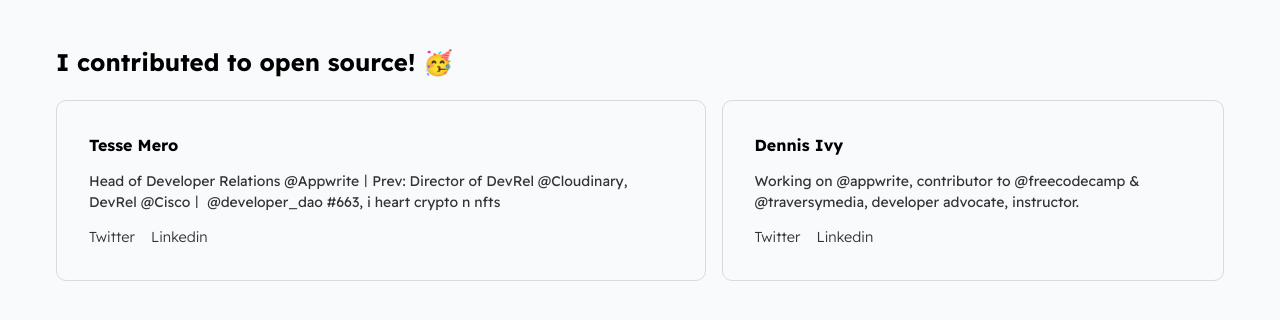
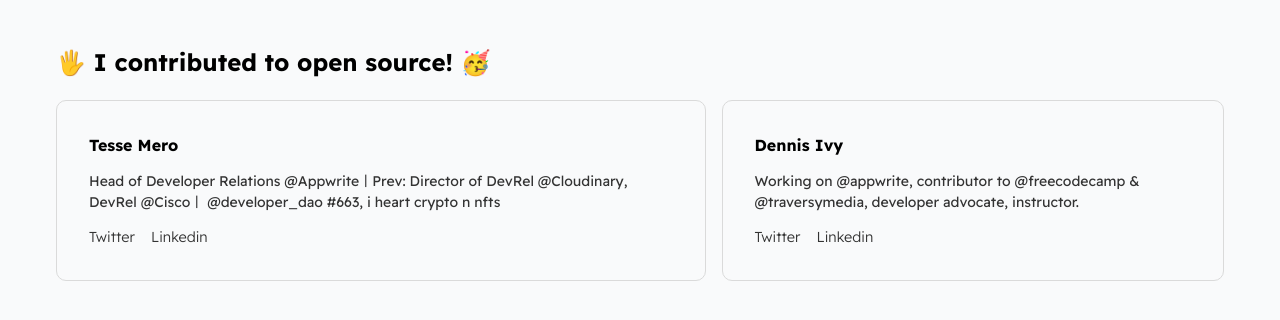
Before and after one commit to divanov11/first-os-issue, a plain HTML site: page index.html in a window 1280 px wide. Drawn offline with Linux system fonts and the light colour scheme.

Commit message:
Update index.html

```diff
--- a/index.html
+++ b/index.html
@@ -9,7 +9,7 @@
 </head>
 <body>
     <div id="container--main">
-        <h2>I contributed to open source! 🥳</h2>
+        <h2>🖐️ I contributed to open source! 🥳</h2>
 
         <div id="container-contributors">
 
```
